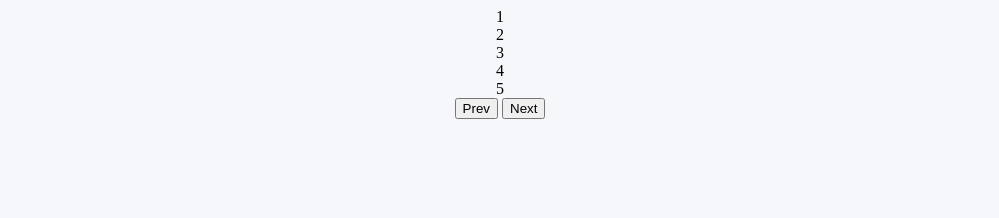
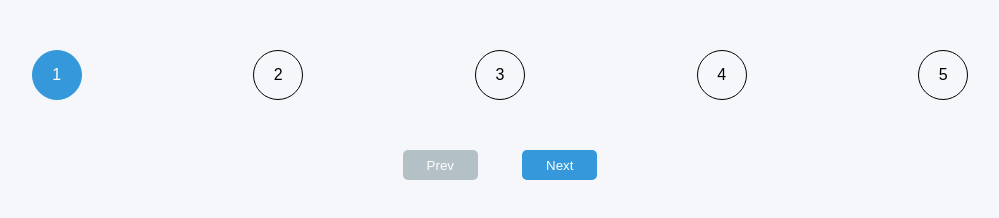
Before and after one commit to acciojob/progress-bar-Bheemesh-G, a website: page main.html in a window 1280 px wide. Shown: the whole page, without its empty margins (140-1139 px from the left). Drawn offline with Linux system fonts and the light colour scheme.

Commit message:
created a submission

```diff
--- a/main.html
+++ b/main.html
@@ -10,14 +10,15 @@
 	<!-- the entire body must be written by student -->
 	<div class="container">
 		<div class="progress-container">
-		<div class="circle">1</div>
-		<div class="circle">2</div>
-		<div class="circle">3</div>
-		<div class="circle">4</div>
-		<div class="circle">5</div>
+			<div class="progress" id="progress"></div>
+		<div class="circle active" id="circle-1">1</div>
+		<div class="circle" id="circle-2">2</div>
+		<div class="circle" id="circle-3">3</div>
+		<div class="circle" id="circle-4">4</div>
+		<div class="circle" id="circle-5">5</div>
 		</div>
-		<button id="next">Prev</button>
-		<button id="prev">Next</button>
+		<button id="prev" class="btn" disabled>Prev</button>
+		<button id="next" class="btn" >Next</button>
 	</div>
     <script type="text/javascript" src="./script.js">
 </script>
--- a/script.js
+++ b/script.js
@@ -1 +1,52 @@
 //your JS code here. If required.
+
+const next = document.getElementById("next");
+const prev = document.getElementById("prev");
+const circles = document.querySelectorAll(".circle");
+
+let currentActive = 1;
+next.addEventListener('click',()=>{
+	currentActive++;
+	if(currentActive>circles.length)
+	{
+		currentActive=circles.length;
+	}
+	update();
+});
+
+prev.addEventListener('click',()=>{
+	currentActive--;
+	if(currentActive<1)
+	{
+		currentActive=1;
+	}
+	update();
+});
+
+
+function update()
+{
+	circles.forEach((circle,index)=>{
+
+		if(index<currentActive)
+		{
+			circle.classList.add('active');
+		}
+		else{
+			circle.classList.remove('active')
+		}
+	});
+
+	if (currentActive === 1) {
+        prev.disabled = true;
+    } else {
+        prev.disabled = false;
+    }
+
+    if (currentActive === circles.length) {
+        next.disabled = true;
+    } else {
+        next.disabled = false;
+    }
+
+}
--- a/styles.css
+++ b/styles.css
@@ -1,4 +1,13 @@
 /*  your css code here. If applicable */
+*{
+	box-sizing:border-box;
+	margin:0;
+	padding:0;
+	font-family: Arial,sans-serif;
+
+}
+
+
 body{
 	background-color:#F6F7FB;
 	direction:flex;
@@ -6,12 +15,61 @@ body{
 	align-items:center;
 	height:100vh;
 }
-
 .container{
 	text-align:center;
 }
 .progress-container{
-	direction:flex;
-	justify-content:space-between;
+	display:flex;
+	justify-content:space-evenly;
+	align-items:center;
+	position:relative;
+	width:100%;
+	max-width:400%;
+	margin-bottom:30px;
+	margin-top:50px;
+}
+.circle{
+	width:50px;
+	height:50px;
+	border:1px solid black;
+	border-radius:50px;
+	display:flex;
+	justify-content:center;
+	align-items:center;
+}
+button{
+	width:75px;
+	height:30px;
+	align-items:center;
+	margin:20px;
+	border-radius:5px;
+	background-color:#3498DB;
+	color:white;
+	border:none;
+	cursor:pointer;
+	transition: background-color 0.3s;
+}
 
+.btn:disabled {
+    background-color: #b3c0c6;
+	cursor:not-allowed;
 }
+
+.progress{
+	position:absolute;
+	top:50%;
+	left:0;
+	right:0;
+	height:4px;
+	background-color:#3498db;
+	transform:translateY(-50%);
+	width:0;
+	transition: width 0.3s;
+	z-index:-1;
+}
+
+.active{
+	border-color:#3498db;
+	background-color:#3498db;
+	color:white;
+}
```
